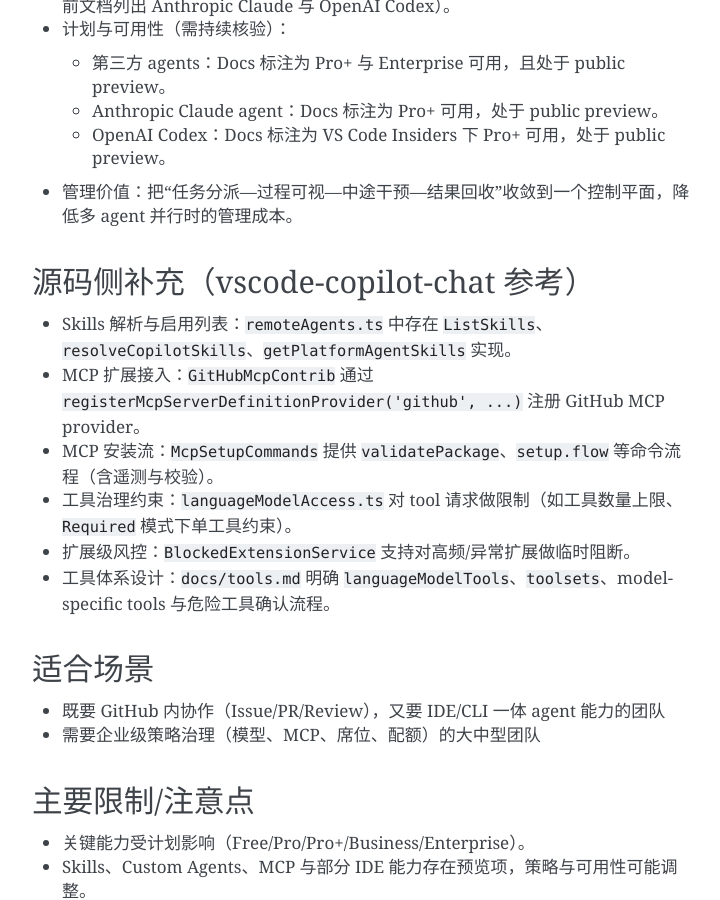
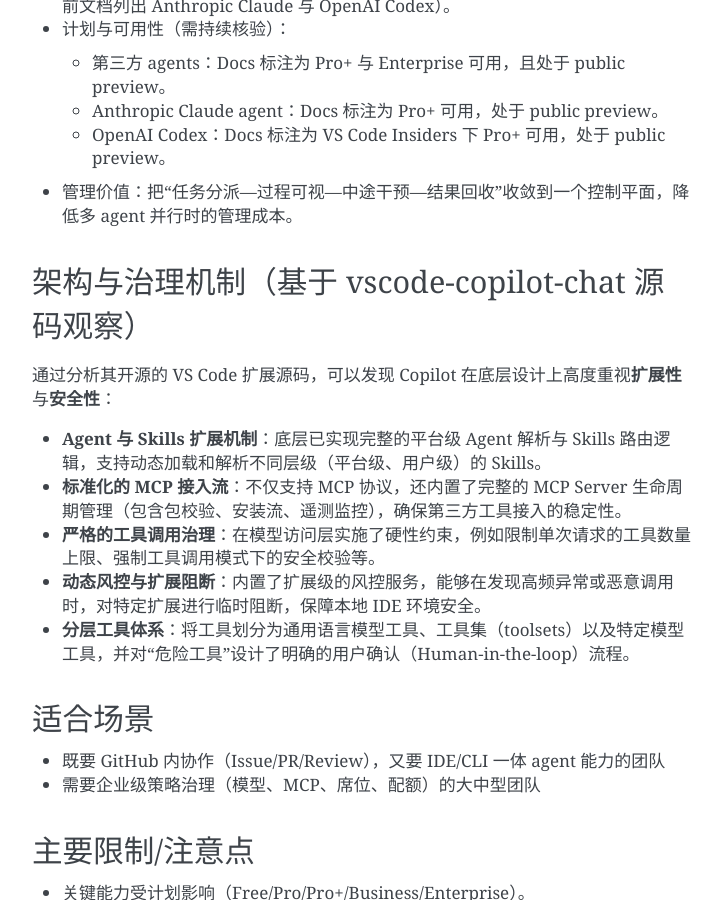
Before and after one commit to sanchuanhehe/VibeCoding, a Sphinx documentation site: the page built from docs/tools/github-copilot.md, in a window 1280 px wide and 900 px high, scrolled down 2349 px. Shown: the whole window, without its empty margins (388-1108 px from the left). Built offline with Sphinx 7.4.7, drawn with Linux system fonts in a browser that asks for light colours; some of the changed text lies outside the part shown.

Commit message:
feat: 更新 GitHub Copilot 文档，添加架构与治理机制部分以增强工具理解

```diff
--- a/docs/tools/github-copilot.md
+++ b/docs/tools/github-copilot.md
@@ -101,14 +101,15 @@
   - OpenAI Codex：Docs 标注为 VS Code Insiders 下 Pro+ 可用，处于 public preview。
 - 管理价值：把“任务分派—过程可视—中途干预—结果回收”收敛到一个控制平面，降低多 agent 并行时的管理成本。
 
-## 源码侧补充（vscode-copilot-chat 参考）
+## 架构与治理机制（基于 vscode-copilot-chat 源码观察）
 
-- Skills 解析与启用列表：`remoteAgents.ts` 中存在 `ListSkills`、`resolveCopilotSkills`、`getPlatformAgentSkills` 实现。
-- MCP 扩展接入：`GitHubMcpContrib` 通过 `registerMcpServerDefinitionProvider('github', ...)` 注册 GitHub MCP provider。
-- MCP 安装流：`McpSetupCommands` 提供 `validatePackage`、`setup.flow` 等命令流程（含遥测与校验）。
-- 工具治理约束：`languageModelAccess.ts` 对 tool 请求做限制（如工具数量上限、`Required` 模式下单工具约束）。
-- 扩展级风控：`BlockedExtensionService` 支持对高频/异常扩展做临时阻断。
-- 工具体系设计：`docs/tools.md` 明确 `languageModelTools`、`toolsets`、model-specific tools 与危险工具确认流程。
+通过分析其开源的 VS Code 扩展源码，可以发现 Copilot 在底层设计上高度重视**扩展性**与**安全性**：
+
+- **Agent 与 Skills 扩展机制**：底层已实现完整的平台级 Agent 解析与 Skills 路由逻辑，支持动态加载和解析不同层级（平台级、用户级）的 Skills。
+- **标准化的 MCP 接入流**：不仅支持 MCP 协议，还内置了完整的 MCP Server 生命周期管理（包含包校验、安装流、遥测监控），确保第三方工具接入的稳定性。
+- **严格的工具调用治理**：在模型访问层实施了硬性约束，例如限制单次请求的工具数量上限、强制工具调用模式下的安全校验等。
+- **动态风控与扩展阻断**：内置了扩展级的风控服务，能够在发现高频异常或恶意调用时，对特定扩展进行临时阻断，保障本地 IDE 环境安全。
+- **分层工具体系**：将工具划分为通用语言模型工具、工具集（toolsets）以及特定模型工具，并对“危险工具”设计了明确的用户确认（Human-in-the-loop）流程。
 
 ## 适合场景
 
```
